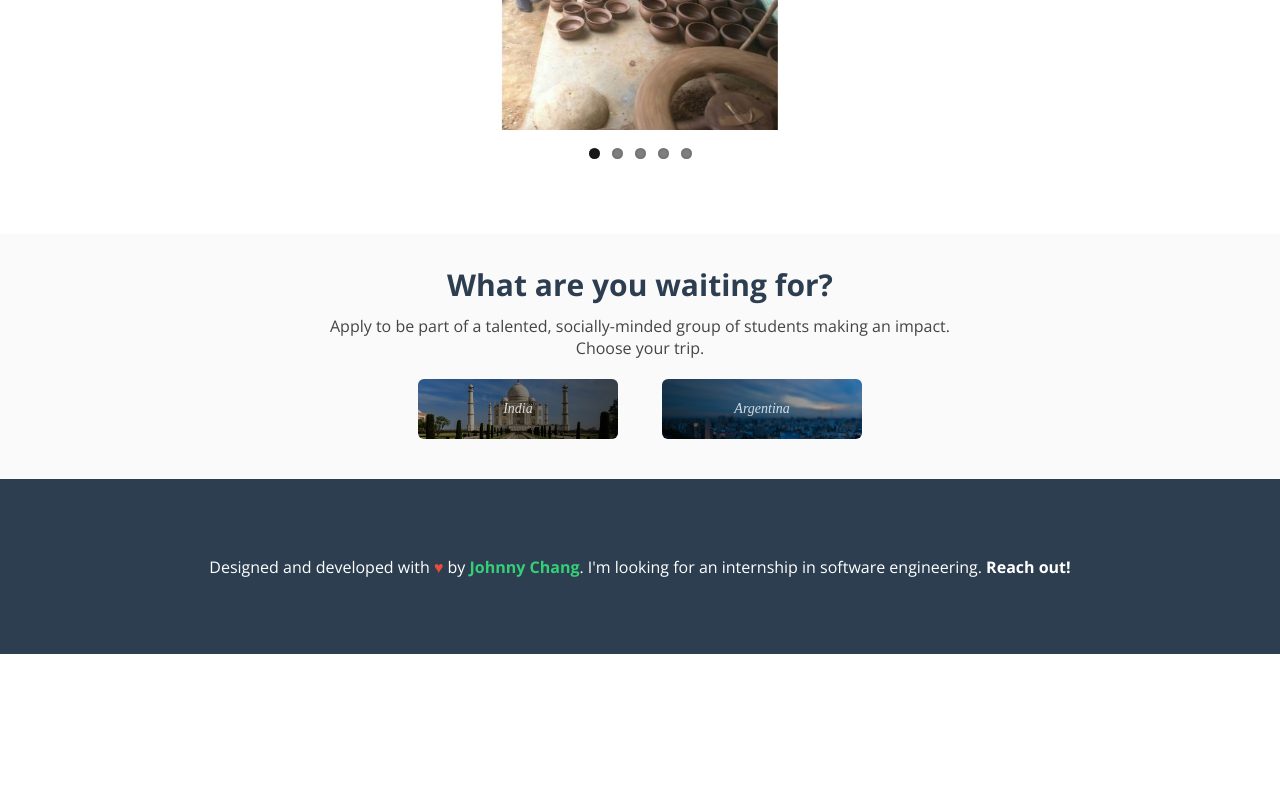
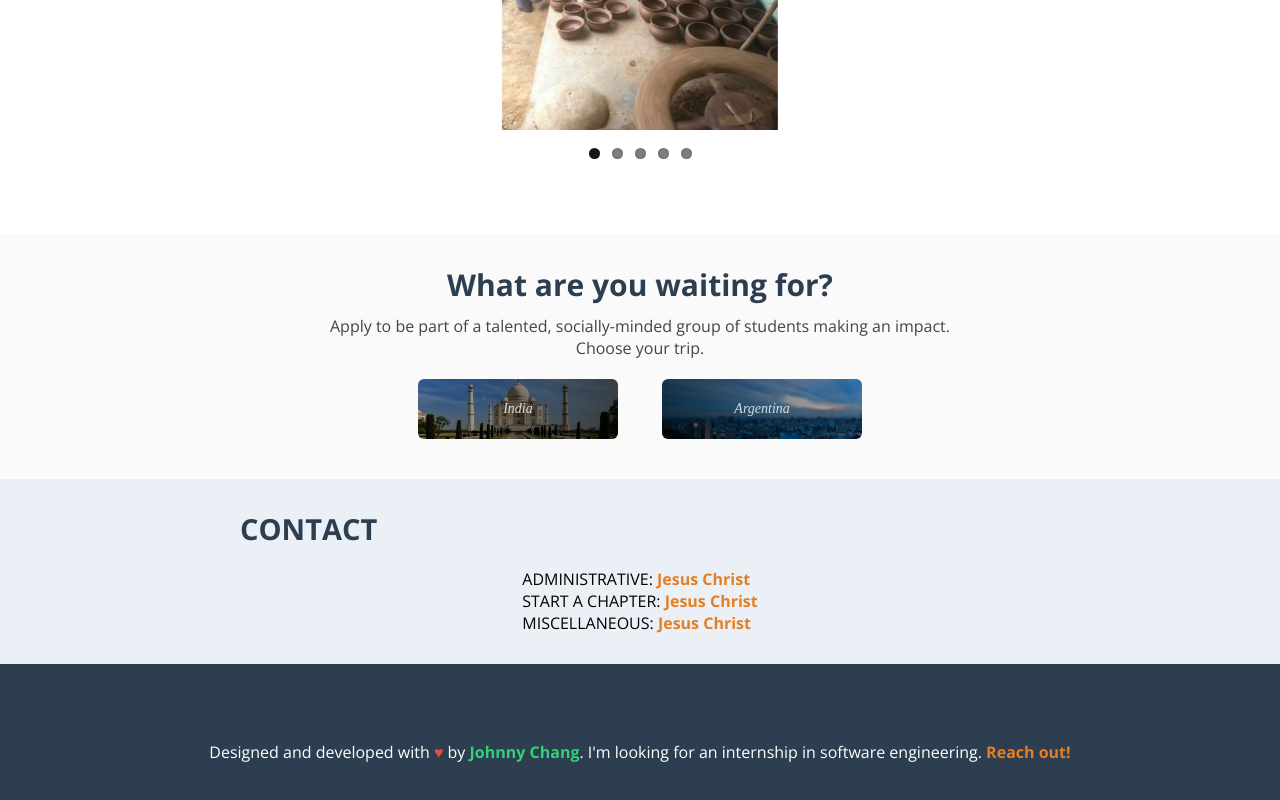
Before and after one commit to goldcase/ewob_website, a plain HTML site: page index.html in a window 1280 px wide. Shown: the part 2836-3636 px from the top of the page. Before the commit the page ends 3490 px from the top, so only its background shows below. Drawn offline with nearby package versions, Linux system fonts and the light colour scheme; a web font is replaced by a local one.

Commit message:
added contact section; changed link colors

```diff
--- a/css/style.css
+++ b/css/style.css
@@ -12,7 +12,7 @@ body {
 a {
 	text-decoration: none;
 	font-weight: 800;
-	color: #FFF;
+	color: #e67e22;
 }
 
 .nav-bar {
@@ -300,6 +300,30 @@ hr.style-two {
 	color: #2c3e50;
 }
 
+.contact {
+	background: #eaf0f6;
+	display: flex;
+	flex-direction: column;
+	justify-content: center;
+}
+
+.contact-text {
+	width: 1000px;
+	margin: 30px auto;
+	display: flex;
+	flex-direction: column;
+	justify-content: center;
+	align-items: center;
+}
+
+.contact-header {
+	color: #2c3e50;
+	font-weight: 900;
+	font-size: 29px;
+	margin-bottom: 20px;
+	width: 80%;
+}
+
 footer {
 	background: #2c3e50;
 	height: 175px;
--- a/index.html
+++ b/index.html
@@ -151,10 +151,18 @@
 <section class="contact">
 	<div class="contact-text">
 		<div class="contact-header">
-
+			CONTACT
 		</div>
 		<div class="contact-body">
-
+			<div class="contact-element">
+				<span class="department">ADMINISTRATIVE:</span> <a href="mailto:jesus">Jesus Christ</a>
+			</div>
+			<div class="contact-element">
+				<span class="department">START A CHAPTER:</span> <a href="mailto:jesus">Jesus Christ</a>
+			</div>
+			<div class="contact-element">
+				<span class="department">MISCELLANEOUS:</span> <a href="mailto:jesus">Jesus Christ</a>
+			</div>
 		</div>
 	</div>
 </section>
```
